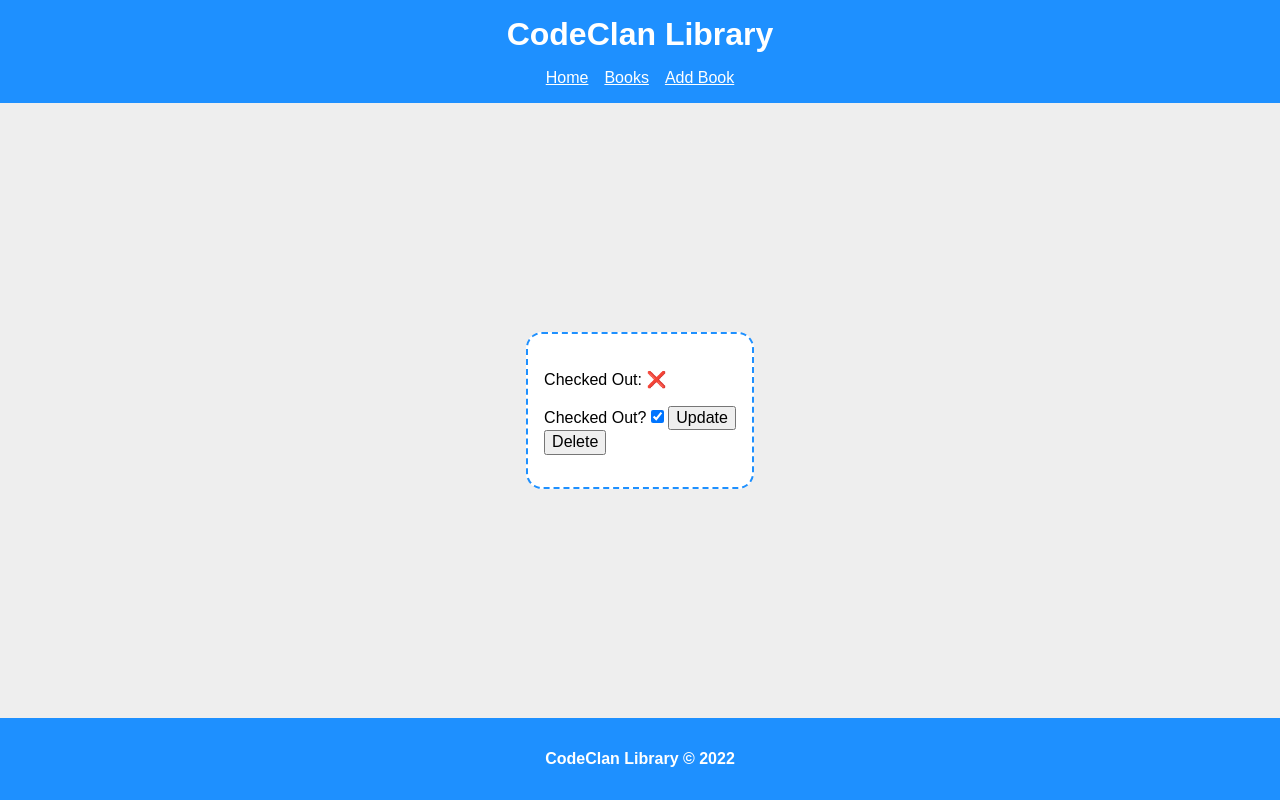
After one commit to katiebooth/Week03_WeekendHW_LibraryFlaskApp, a Flask app: template solution/templates/books/show.html in a window 1280 px wide. The commit adds this page. Run offline with Flask 2, Linux system fonts and the light colour scheme; the template is opened without the code that fills it, so the values that code supplies are empty.

Commit message:
added check boxes

```diff
--- /dev/null
+++ b/solution/app.py
@@ -0,0 +1,8 @@
+from flask import Flask
+
+app = Flask(__name__)
+
+from controllers import controller
+
+if __name__ == "__main__":
+    app.run(debug=True)
--- /dev/null
+++ b/solution/run_tests.py
@@ -0,0 +1,6 @@
+import unittest
+
+from tests.book_test import TestBook
+
+if __name__ == "__main__":
+    unittest.main()
--- /dev/null
+++ b/solution/static/style.css
@@ -0,0 +1,79 @@
+body {
+    font-family: sans-serif;
+    background: #eee;
+    min-height: 100vh;
+    display: grid;
+    grid-template-rows: auto 1fr auto;
+}
+
+header {
+    padding: 1rem;
+    background: dodgerblue;
+    display: flex;
+    flex-direction: column;
+    justify-content: center;
+    align-items: center;
+    gap: 1rem;
+}
+
+header>h1 {
+    margin: 0;
+    color: white;
+}
+
+header>nav>ul {
+    margin: 0;
+    padding: 0;
+    list-style: none;
+    display: flex;
+    gap: 1rem;
+}
+
+nav>ul>li>a {
+    color: white;
+}
+
+main {
+    margin: auto;
+}
+
+main>section {
+    margin: 1rem 0;
+    padding: 1rem;
+    background: white;
+    border: 2px dashed dodgerblue;
+    border-radius: 1rem;
+}
+
+#book-list {
+    padding: 0;
+    list-style: none;
+}
+
+hr {
+    border-top: 2px dashed dodgerblue;
+}
+
+.form {
+    display: flex;
+    flex-direction: column;
+    gap: 0.5rem;
+}
+
+.form>label {
+    display: flex;
+    justify-content: flex-end;
+    gap: 0.5rem;
+}
+
+footer {
+    padding: 1rem;
+    display: flex;
+    justify-content: center;
+    background: dodgerblue;
+    color: white;
+}
+
+strong {
+    font-weight: bold;
+}
--- /dev/null
+++ b/solution/templates/base.html
@@ -0,0 +1,41 @@
+<!DOCTYPE html>
+<html lang="en">
+
+<head>
+    <meta charset="UTF-8">
+    <meta http-equiv="X-UA-Compatible" content="IE=edge">
+    <meta name="viewport" content="width=device-width, initial-scale=1.0">
+    <link rel="stylesheet" href="https://cdnjs.cloudflare.com/ajax/libs/normalize/8.0.1/normalize.min.css">
+    <link rel="stylesheet" href="{{url_for('static', filename='style.css' )}}">
+    <title>CodeClan Library</title>
+</head>
+
+<body>
+    <header>
+        <h1>CodeClan Library</h1>
+        <nav>
+            <ul>
+                <li>
+                    <a href="/">Home</a>
+                </li>
+                <li>
+                    <a href="/books">Books</a>
+                </li>
+                <li>
+                    <a href="/books/new">Add Book</a>
+                </li>
+            </ul>
+        </nav>
+    </header>
+    <main>
+        <section>
+            {% block content %}
+            {% endblock %}
+        </section>
+    </main>
+    <footer>
+        <p><strong>CodeClan Library &copy; 2022</strong></p>
+    </footer>
+</body>
+
+</html>
--- /dev/null
+++ b/solution/templates/books/show.html
@@ -0,0 +1,31 @@
+{% extends 'base.html' %}
+
+{% block content %}
+
+<section>
+    <h2>{{book.title}}</h2>
+    <h3>{{book.author}}</h3>
+    <h4>{{book.genre}}</h4>
+    <p>Checked Out:
+        {% if book.checked_out %}
+        <span> &#9989;</span>
+        {% else %}
+        <span>&#10060;</span>
+        {% endif %}
+    <form action="/books/{{index}}" method="POST">
+        <label for="checked-out">
+            <span>Checked Out?</span>
+            <input type="checkbox"
+                id="checked-out"
+                name="checked_out"
+                value="true"
+                checked> <!--when "checked" is present, this will check the box by default, if not included the box will be unchecked by default. Note that "value" has nothing to do with whether the checkbox is ticked. Value is the value that the form takes when it is submitted-->
+        </label>
+        <input type="submit" value="Update">
+    </form>
+    <form action="/books/delete/{{index}}" method="POST">
+        <input type="submit" value="Delete">
+    </form>
+    </p>
+</section>
+{% endblock %}
--- /dev/null
+++ b/solution/templates/index.html
@@ -0,0 +1,6 @@
+{% extends "base.html" %}
+
+{% block content %}
+<h1>CodeClan Library</h1>
+<p>Welcome to the CodeClan Library!</p>
+{% endblock %}
```
Also changed, not shown: solution/controllers/controller.py (added, +50 -0 lines), solution/models/book.py (added, +9 -0 lines), solution/models/books.py (added, +14 -0 lines), solution/templates/books/index.html (added, +21 -0 lines), solution/templates/books/new.html (added, +23 -0 lines), solution/tests/book_test.py (added, +20 -0 lines), templates/index.html (+6 -1 lines), templates/show.html (+7 -1 lines), 1 other file.
